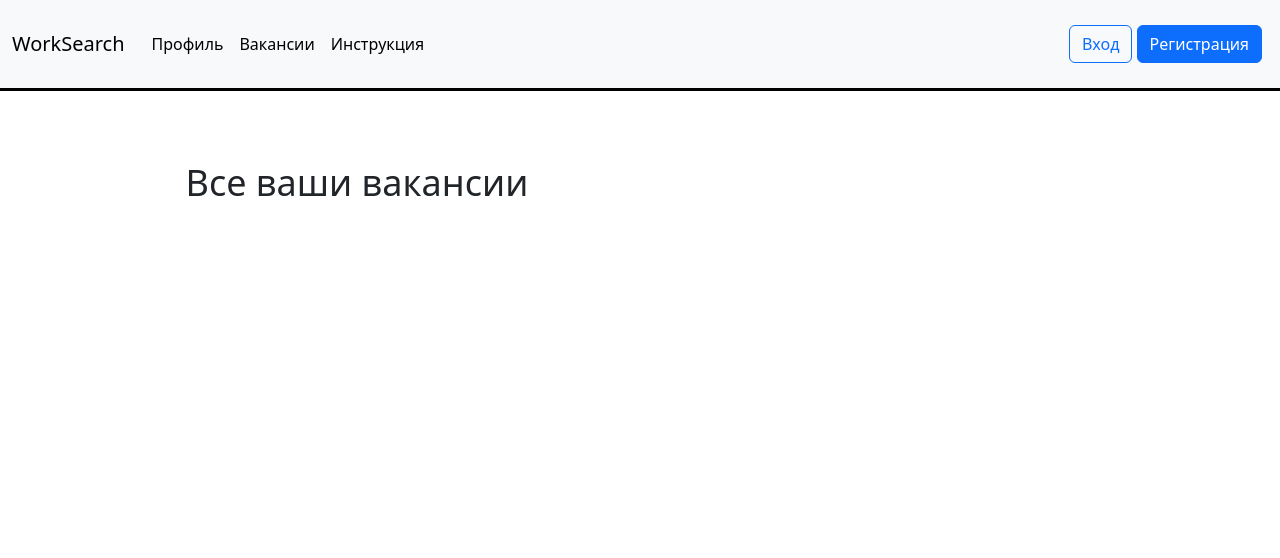
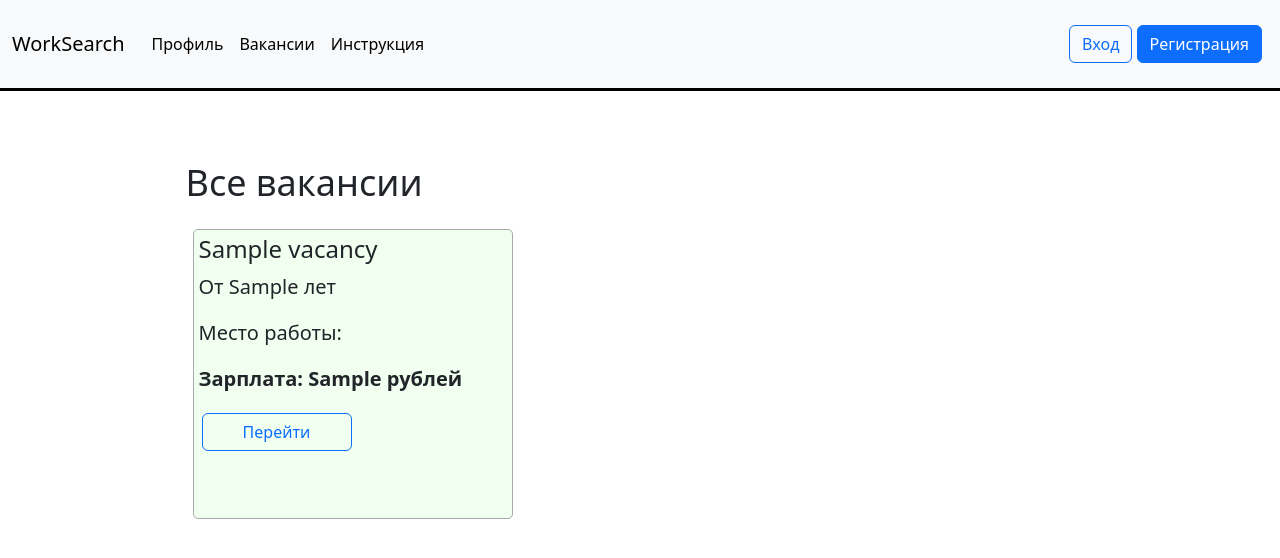
Before and after one commit to Karaseyka/WorkSearch, a Flask app: page /vacancies in a window 1280 px wide. Shown: the top 558 px of the page. Run offline with Flask 3, Linux system fonts and the light colour scheme; a user stored in the database is signed in; tables that the repository leaves empty hold one stand-in row (values such as "Sample post"); parts of the project's set-up code (start-up, migrations or seed data) failed here and were passed over.

Commit message:
add vacancy.html

```diff
--- a/main.py
+++ b/main.py
@@ -1,14 +1,13 @@
 from io import BytesIO
 from data.api import user_api
 import flask_login
-from flask import Flask, render_template, redirect, send_file
+from flask import Flask, render_template, redirect, send_file, url_for
 from werkzeug.security import generate_password_hash, check_password_hash
 from flask_login import LoginManager, login_user, login_required
 from flask import request
 from data.database import db_session
 from data.models.user import User
 from data.models.vacancy import Vacancy
-
 
 app = Flask(__name__)
 app.secret_key = 'some key'
@@ -218,16 +217,28 @@
     return render_template('add_vacancy.html')
 
 
-@app.route("/vacancies", methods=["GET"])
+@app.route("/vacancies", methods=["GET", "POST"])
 @login_required
 def vacancies():
-    data_works = []
-    works = list(map(int, flask_login.current_user.works.split(", ")[1:]))
-    for e in works:
-        work = db_ses.query(Vacancy).filter(Vacancy.id == e).first()
-        one_work = (work.name, work.minimal_age, work.description, work.salary, len(work.description))
-        data_works.append(one_work)
-    return render_template("vacancies.html", vacancies=data_works, count=len(data_works))
+    if request.method == 'POST':
+        vacancy_id = int(list(request.form)[0])
+        return redirect(url_for('vacancy', vacancy_id=vacancy_id))
+    else:
+        data_works = []
+        works = db_ses.query(Vacancy).all()
+        for e in works:
+            work = e
+            one_work = (work.name, work.minimal_age, work.description, work.salary, len(work.description), work.id)
+            data_works.append(one_work)
+        return render_template("vacancies.html", vacancies=data_works, count=len(data_works))
+
+
+@app.route("/vacancy", methods=["GET", "POST"])
+@login_required
+def vacancy():
+    date = request.args.get('vacancy_id', None)
+    vac = db_ses.query(Vacancy).filter_by(id=date).first()
+    return render_template("vacancy.html", vac=vac)
 
 
 @app.route("/add_vacancies", methods=["POST", "GET"])
@@ -255,7 +266,6 @@
         salary = request.form["salary"]
         print(name, age, text, salary)
 
-
         vacanciy = Vacancy()
         vacanciy.name = name
         vacanciy.owner = flask_login.current_user.id
--- a/templates/vacancies.html
+++ b/templates/vacancies.html
@@ -6,21 +6,20 @@
         <div class="col-1"></div>
 
         <div class="col-10 pro-child-spare">
-            <div class="mb-1 row pro-child-text">Все ваши вакансии</div>
+            <div class="mb-1 row pro-child-text">Все вакансии</div>
 
             {% for i in range(0, count, 3) %}
                 <div style="display: flex; justify-content: space-between;">
                     {% for e in vacancies[i:i+3] %}
-                        <form style="border: 1px solid DarkGray; height: 290px;
+                        <form method="post" style="border: 1px solid DarkGray; height: 290px;
                         width: 320px; background-color: Honeydew; border-radius: 5px;
                         padding: 5px; margin: 10px; display: flex; flex-direction: column;
                         justify-content: start; font-size: 20px;">
                             <h4>{{ e[0] }}</h4>
                             <p>От {{e[1]}} лет</p>
-                            <p>Место работы:</p>
-                            <p style="font-weight: bold;">Зарплата: {{e[3]}} рублей в
-                                неделю</p>
-                            <button class="btn btn-outline-primary btn-show pro-btn">
+                            <p class="w-100">Место работы:</p>
+                            <p style="font-weight: bold;" >Зарплата: {{e[3]}} рублей</p>
+                            <button id={{e[5]}} name="{{e[5]}}" class="btn btn-outline-primary btn-show pro-btn" type="submit">
                                 Перейти
                             </button>
                         </form>
```
Also changed, not shown: templates/vacancy.html (added, +27 -0 lines).
